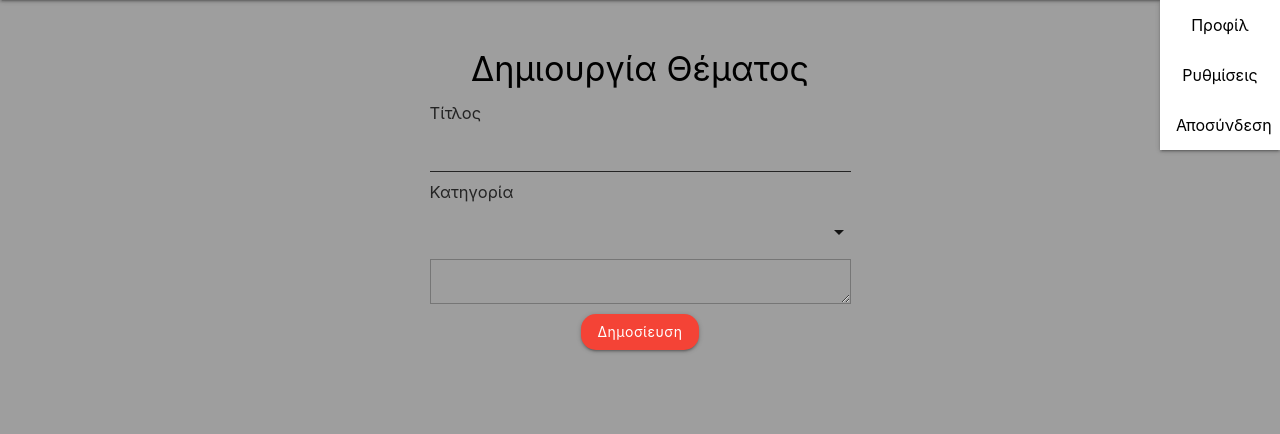
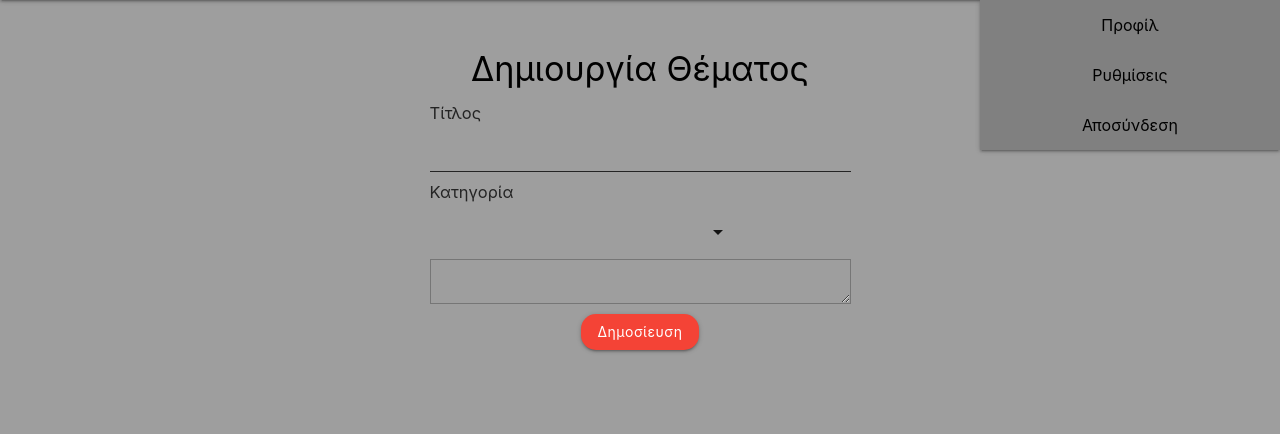
Before and after one commit to one-twenty/foobargr, a Django app: template forum/templates/forum/create-topic.html in a window 1280 px wide, after a click that opens the changed part. Shown: the part 64-498 px from the top of the page. Run offline with Django 3.2, Linux system fonts and the light colour scheme; the template is opened without the code that fills it: values that come from a table or form of the project are taken from there, others are empty; the visitor is signed in with stand-in values (Sample User, id 1).

Commit message:
catergories dropdown changed

```diff
--- a/forum/static/forum/css/create-topic.css
+++ b/forum/static/forum/css/create-topic.css
@@ -1,4 +1,4 @@
-h4{
+h4 {
     margin-top: 50px;
     text-align: center;
 }
@@ -8,7 +8,6 @@ h4{
     flex-direction: column;
     align-items: center;
     justify-content: center;
-
 }
 
 form {
@@ -27,10 +26,32 @@ label {
     font-size: 1.1rem;
 }
 
-form > input{
+form > input {
     border-bottom: 1px solid #242424 !important;
 }
 
 .select-dropdown {
     text-align: center;
 }
+
+.dropdown-content li > span {
+    color: black;
+    background: gray;
+}
+
+.dropdown-content li > span:hover {
+    background: #616161;
+}
+
+.dropdown-content {
+    background: gray;
+    width: 300px !important;
+}
+
+.select-wrapper {
+    width: 300px;
+}
+
+.select-dropdown:hover {
+    background: gray !important;
+}
```
